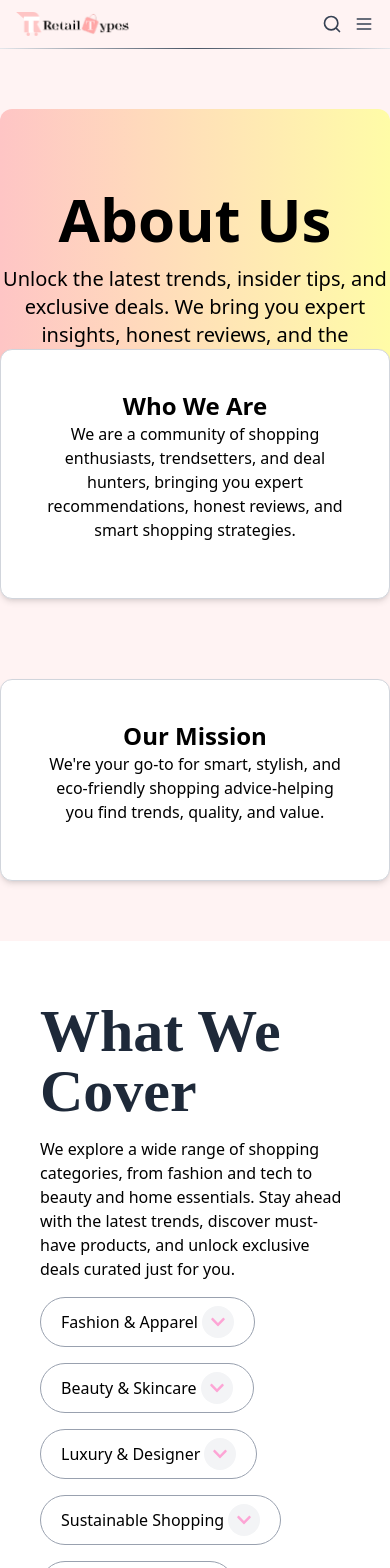
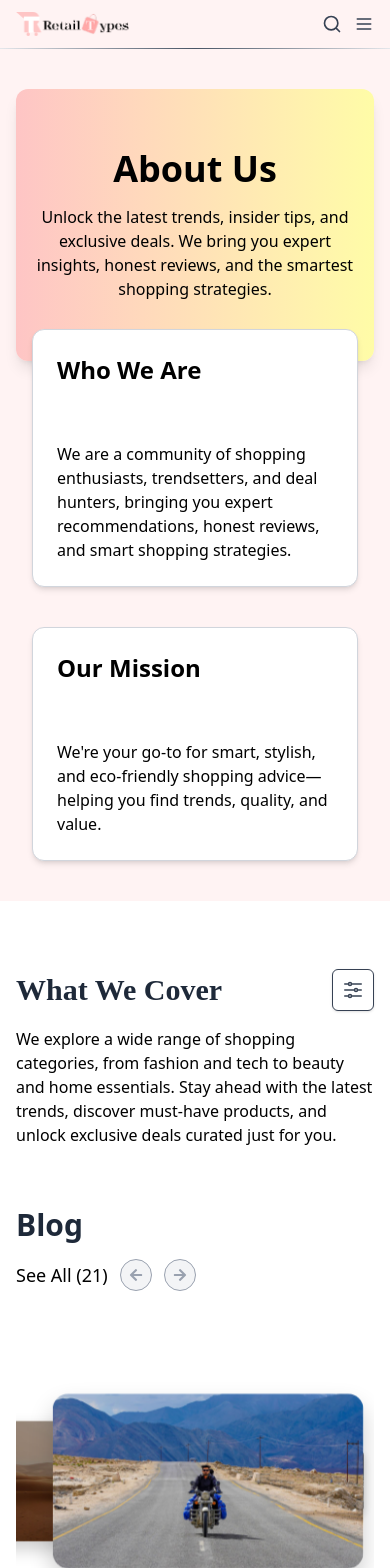
Before and after one commit to abhyudy/website-rs, a React (Vite) app in the folder frontend/: page /about in a window 390 px wide. Shown: the top 1568 px of the page. Built offline with nearby package versions, Linux system fonts and the light colour scheme.

Commit message:
complete mobile view

```diff
--- a/frontend/src/components/about/AboutUsTop.jsx
+++ b/frontend/src/components/about/AboutUsTop.jsx
@@ -2,27 +2,33 @@ import React from 'react';
 
 const AboutUsTop = () => {
   return (
-    <div className='bg-[#FFF3F3]'>
-    <div className="container mx-auto flex flex-col items-center justify-center  py-15">
+    <div className="bg-[#FFF3F3]">
+      <div className="container mx-auto flex flex-col items-center justify-center py-10 md:py-20 px-4">
         {/* Top Section */}
-      <div className="relative z-0 w-full max-w-7xl h-100 bg-gradient-to-r from-[#FEC5C5] to-[#FFFCA7] text-black rounded-xl flex flex-col pt-20 items-center justify-start shadow-lg">
-        <h1 className=" text-6xl font-bold text-center">About Us</h1>
-        <p className=" text-xl max-w-3xl mt-4 text-center">Unlock the latest trends, insider tips, and exclusive deals. We bring you expert insights, honest reviews, and the smartest shopping strategies.</p>
+        <div className="relative z-0 w-full max-w-6xl py-15 md:py-30 bg-gradient-to-r from-[#FEC5C5] to-[#FFFCA7] text-black rounded-xl flex flex-col  items-center justify-start shadow-lg px-4 md:px-16">
+          <h1 className="text-4xl md:text-6xl font-bold text-center">About Us</h1>
+          <p className="text-base md:text-xl max-w-3xl mt-4 text-center">
+            Unlock the latest trends, insider tips, and exclusive deals. We bring you expert insights, honest reviews, and the smartest shopping strategies.
+          </p>
         </div>
 
         {/* Bottom Section */}
-      <div className="relative z-10 -mt-40 w-full max-w-4xl  text-black rounded-xl">
-        <div className="flex flex-col md:flex-row gap-20 justify-between items-center">
+        <div className="relative z-10 -mt-8 md:-mt-15 w-full max-w-4xl text-black rounded-xl px-4">
+          <div className="flex flex-col md:flex-row gap-10 md:gap-20 justify-between items-stretch">
             {/* Left Box */}
-          <div className="flex-1 h-74 bg-white border border-gray-300 rounded-xl flex flex-col justify-between p-10 shadow-md">
-            <h2 className="text-2xl font-semibold text-center">Who We Are</h2>
-            <p className="text-center mt-auto mb-4">We are a community of shopping enthusiasts, trendsetters, and deal hunters, bringing you expert recommendations, honest reviews, and smart shopping strategies.</p>
+            <div className="flex-1 bg-white border border-gray-300 rounded-xl flex flex-col justify-between gap-10 p-6 md:p-10 shadow-md text-center">
+              <h2 className="flex text-start text-2xl md:text-4xl font-semibold mb-4">Who We Are</h2>
+              <p className="flex text-start">
+                We are a community of shopping enthusiasts, trendsetters, and deal hunters, bringing you expert recommendations, honest reviews, and smart shopping strategies.
+              </p>
             </div>
 
             {/* Right Box */}
-          <div className="flex-1 h-74 bg-white border border-gray-300 rounded-xl flex flex-col justify-between p-10 shadow-md">
-            <h2 className="text-2xl font-semibold text-center">Our Mission</h2>
-            <p className="text-center mt-auto mb-4">We're your go-to for smart, stylish, and eco-friendly shopping advice-helping you find trends, quality, and value.</p>
+            <div className="flex-1 bg-white border border-gray-300 rounded-xl flex flex-col justify-between gap-10 p-6 md:p-10 shadow-md text-center">
+              <h2 className="flex text-2xl md:text-4xl font-semibold mb-4">Our Mission</h2>
+              <p className="flex text-start">
+                We're your go-to for smart, stylish, and eco-friendly shopping advice—helping you find trends, quality, and value.
+              </p>
             </div>
           </div>
         </div>
--- a/frontend/src/components/about/ImageSlider.css
+++ b/frontend/src/components/about/ImageSlider.css
@@ -6,7 +6,7 @@
 
 .slide-wrapper {
   width: 100%;
-  height: 450px;
+  height: 300px; /* Mobile default */
   position: relative;
   overflow: hidden;
   perspective: 1000px;
@@ -16,16 +16,26 @@
   align-items: center;
 }
 
+@media (min-width: 768px) {
+  .slide-wrapper {
+    height: 450px; /* Desktop */
+  }
+}
+
 .slide {
   position: absolute;
   width: auto;
-  height: 70%;
+  height: 60%; /* Mobile default */
   border-radius: 16px;
   overflow: hidden;
   transition: all 0.5s ease-in-out;
+  box-shadow: 0 12px 25px rgba(0, 0, 0, 0.2);
+}
 
-  box-shadow: 0 12px 25px rgba(0, 0, 0, 0.2);
-  /* background-color: #fff; */
+@media (min-width: 768px) {
+  .slide {
+    height: 70%;
+  }
 }
 
 .slide img {
@@ -40,7 +50,6 @@
   left: 0;
   width: auto;
   height: 100%;
-  /* background: linear-gradient(to right, #fff 0%, transparent 50%, #fff 100%); */
   pointer-events: none;
   z-index: 5;
 }
--- a/frontend/src/components/about/ImageSlider.jsx
+++ b/frontend/src/components/about/ImageSlider.jsx
@@ -1,6 +1,7 @@
 import React, { useEffect, useRef, useState } from "react";
 import { FaArrowLeft, FaArrowRight, FaChevronDown } from "react-icons/fa";
 import "./ImageSlider.css";
+import { HiOutlineAdjustmentsHorizontal } from "react-icons/hi2";
 
 // You can place any image in any order here (not sequential!)
 const photoData = [
@@ -37,8 +38,7 @@ const categories = [
 
 const lerp = (start, end, t) => start + t * (end - start);
 const getScale = (distance, total) => Math.pow(1 - distance / total, 2);
-
-const getLeft = (i, current, width, wrapperWidth, total) => {
+const getLeft = (i, current, width, wrapperWidth) => {
   const diff = i - current;
   const slideDistance = diff * width * 0.5;
   const centerOffset = (wrapperWidth - width) / 2;
@@ -54,8 +54,8 @@ export default function ImageSlider() {
   const [wrapperWidth, setWrapperWidth] = useState(800);
   const totalSlides = photoData.length;
   const [isHovered, setIsHovered] = useState(false);
-
   const neighbors = 4;
+  const [menuOpen, setMenuOpen] = useState(false);
 
   const moveSlide = (target) => {
     slidesRef.current.forEach((slide) => {
@@ -115,21 +115,53 @@ export default function ImageSlider() {
 
   useEffect(() => {
     if (isHovered) return;
-
-    const interval = setInterval(() => {
-      next();
-    }, 3000); // Change time as needed
-
+    const interval = setInterval(() => next(), 3000);
     return () => clearInterval(interval);
   }, [currentSlide, isHovered]);
 
   return (
-    <div className="slider-container p-10">
+    <div className="slider-container px-4 sm:px-6 md:px-10 py-10">
       {/* Intro */}
-      <div className=" py-5">
-        <h3 className="text-6xl custom-times font-semibold text-gray-800">
-          What We Cover
-        </h3>
+      <div className="py-5">
+        <div className="relative flex items-center justify-between mt-2">
+          <h3 className="text-3xl md:text-6xl custom-times font-semibold text-gray-800">
+            What We Cover
+          </h3>
+
+          {/* Hamburger Icon - Only on Mobile */}
+          <div className="md:hidden relative">
+            <button
+              onClick={() => setMenuOpen(!menuOpen)}
+              className="p-2 border rounded-md text-gray-700 bg-white shadow-sm hover:bg-gray-100"
+            >
+              <HiOutlineAdjustmentsHorizontal className="text-2xl" />
+            </button>
+
+            {/* Mobile Dropdown Menu */}
+            {menuOpen && (
+              <div className="absolute right-0 top-full mt-2 w-52 bg-white border border-gray-200 rounded-md shadow-lg z-50 flex flex-col">
+                {categories.map((category, index) => (
+                  <button
+                    key={index}
+                    onClick={() => {
+                      setActiveCategory(index);
+                      setMenuOpen(false);
+                    }}
+                    className={`flex justify-between items-center px-4 py-2 text-left text-sm border-b last:border-b-0 ${
+                      activeCategory === index
+                        ? "bg-gray-100 text-black"
+                        : "hover:bg-gray-100 text-black"
+                    }`}
+                  >
+                    {category}
+                    <FaChevronDown className="text-xs text-pink-300" />
+                  </button>
+                ))}
+              </div>
+            )}
+          </div>
+        </div>
+
         <p className="text-black mt-4 max-w-3xl">
           We explore a wide range of shopping categories, from fashion and tech
           to beauty and home essentials. Stay ahead with the latest trends,
@@ -137,21 +169,21 @@ export default function ImageSlider() {
           for you.
         </p>
 
-        {/* Category Buttons */}
-        <div className="flex flex-wrap gap-4 mt-4">
+        {/* Category Buttons - Desktop */}
+        <div className="hidden md:flex flex-wrap gap-3 sm:gap-4 mt-4">
           {categories.map((category, index) => (
             <button
               key={index}
               onClick={() => setActiveCategory(index)}
-              className={`flex items-center gap-1 px-5 py-2 rounded-full border transition-all duration-300 ${
+              className={`flex items-center gap-1 px-4 py-2 rounded-full border transition-all duration-300 text-sm sm:text-base ${
                 activeCategory === index
                   ? "bg-gray-100 text-black border-gray-800"
                   : "bg-white text-black border-gray-400 hover:bg-gray-100"
               }`}
             >
               {category}
-              <span className="p-2 rounded-full text-pink-300 bg-gray-100 hover:bg-white">
-                <FaChevronDown className="text-md" />
+              <span className="p-1 rounded-full text-pink-300 bg-gray-100 hover:bg-white">
+                <FaChevronDown className="text-xs" />
               </span>
             </button>
           ))}
@@ -159,37 +191,37 @@ export default function ImageSlider() {
       </div>
 
       {/* Top Bar */}
-      <div className="flex justify-between items-center pt-10">
-        <h2 className="text-5xl font-bold text-gray-800">Blog</h2>
-        <div className="flex items-center space-x-6">
-          <span className="text-3xl text-black font-medium">
+      <div className="flex flex-col md:flex-row justify-between items-start md:items-center pt-10 gap-4 md:gap-0">
+        <h2 className="text-3xl md:text-5xl font-bold text-gray-800">Blog</h2>
+        <div className="flex items-center space-x-3 sm:space-x-6">
+          <span className="text-lg sm:text-2xl text-black font-medium">
             See All ({photoData.length})
           </span>
           <button
             onClick={prev}
-            className="p-3 text-gray-400 hover:text-pink-300 rounded-full bg-gray-100 border border-gray-400 hover:border-pink-200"
+            className="p-2 sm:p-3 text-gray-400 hover:text-pink-300 rounded-full bg-gray-100 border border-gray-400 hover:border-pink-200"
           >
-            <FaArrowLeft className="text-md" />
+            <FaArrowLeft className="text-sm sm:text-md" />
           </button>
           <button
             onClick={next}
-            className="p-3 text-gray-400 hover:text-pink-300 rounded-full bg-gray-100 border border-gray-400 hover:border-pink-200"
+            className="p-2 sm:p-3 text-gray-400 hover:text-pink-300 rounded-full bg-gray-100 border border-gray-400 hover:border-pink-200"
           >
-            <FaArrowRight className="text-md" />
+            <FaArrowRight className="text-sm sm:text-md" />
           </button>
         </div>
       </div>
 
       {/* Carousel */}
       <div
-        className="slide-wrapper"
+        className="slide-wrapper mt-10 sm:mt-16"
         ref={wrapperRef}
         onMouseEnter={() => setIsHovered(true)}
         onMouseLeave={() => setIsHovered(false)}
       >
         <div className="overlay" />
         {[...Array(1000)].map((_, i) => {
-          const virtualIndex = i - 500; // Center around 0
+          const virtualIndex = i - 500;
           const actualIndex =
             ((virtualIndex % totalSlides) + totalSlides) % totalSlides;
           return (
```
Also changed, not shown: frontend/src/components/about/AboutBox.jsx (+21 -17 lines). Lines whose indentation alone changed are shown as unchanged.
